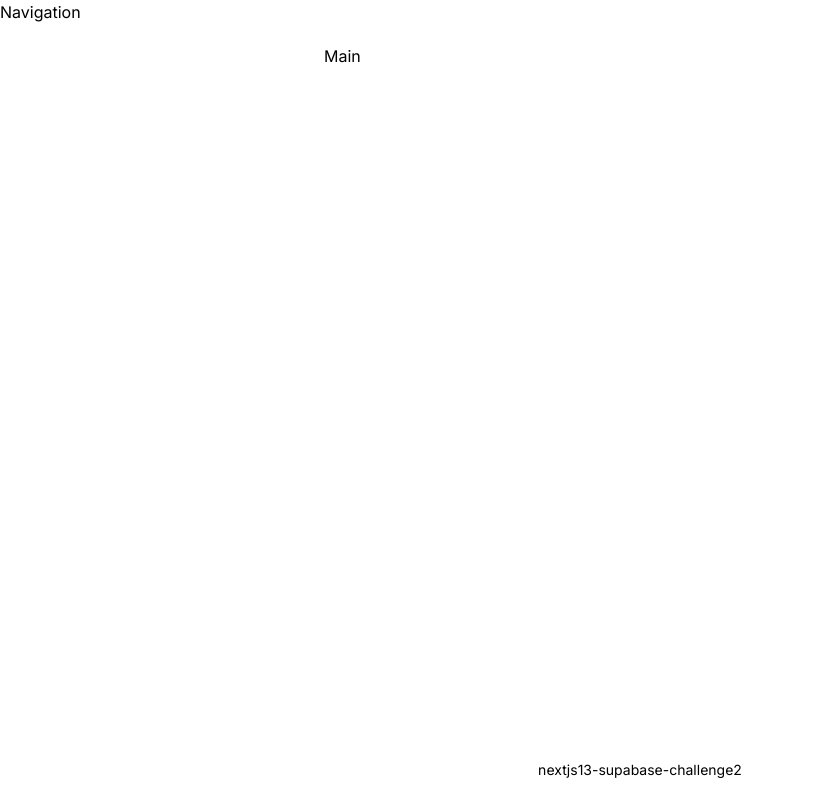
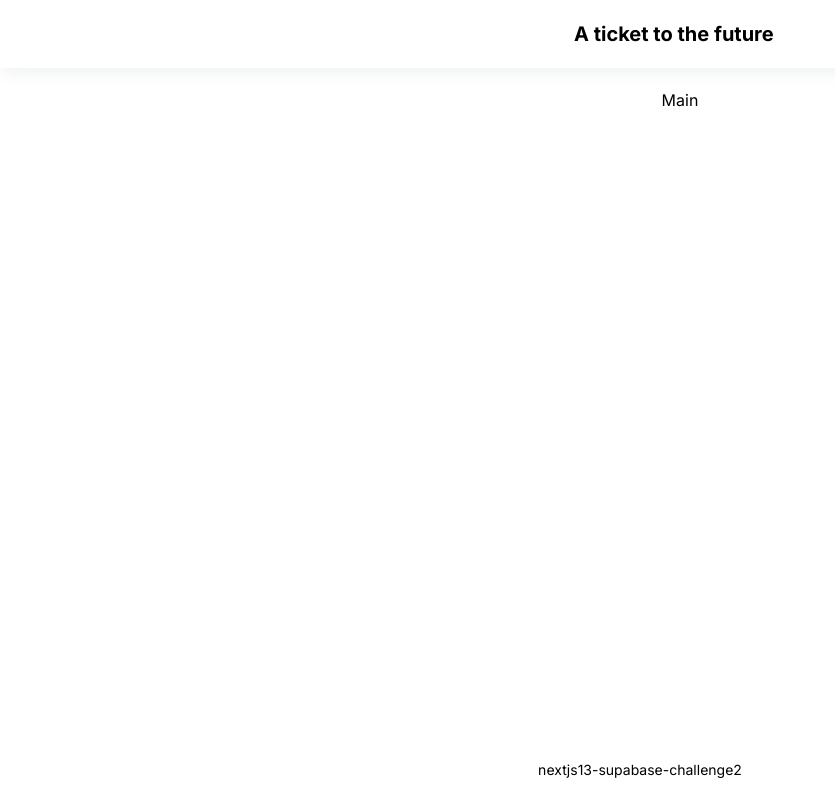
Before and after one commit to a-ticket-to-the-future/nextjs13-supabase-challenge2, a Next.js app: page / in a window 1280 px wide. Shown: the whole page, without its empty margins (0-835 px from the left). Built offline with nearby package versions, Linux system fonts and the light colour scheme.

Commit message:
third commit

```diff
--- a/src/app/components/navigation/Navigation.tsx
+++ b/src/app/components/navigation/Navigation.tsx
@@ -1,8 +1,17 @@
+"use client"
+
 import React from 'react'
+import Link from 'next/link'
 
 const Navigation = () => {
   return (
-    <div>Navigation</div>
+    <header className=' shadow-lg shadow-gray-100'>
+        <div className=' container mx-auto flex max-w-screen-sm items-center justify-between  px-1 py-5'>
+            <Link href="/" className=' cursor-pointer text-xl font-bold text-center ml-[250px]'>
+                A ticket to the future
+            </Link>
+        </div>
+    </header>
   )
 }
 
--- a/src/app/page.tsx
+++ b/src/app/page.tsx
@@ -3,7 +3,7 @@ import Image from 'next/image'
 export default function Home() {
   return (
     <div>
-      <div>Main</div>
+      <div className=' ml-[80px] text-center'>Main</div>
     </div>
   )
 }
```
